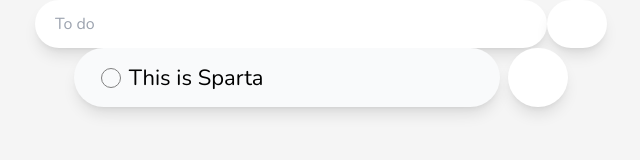
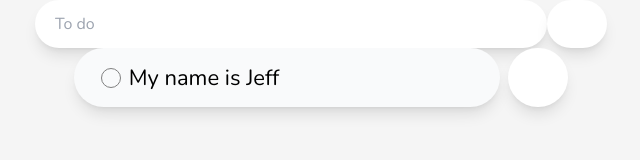
Before and after one commit to programmergeek/todo-list, a React (Create React App) app: page / in a window 1280 px wide. Shown: the top 160 px of the page, without its empty margins (319-959 px from the left). Built offline with nearby package versions, Linux system fonts and the light colour scheme; some icons are missing.

Commit message:
allow check field and todo item to recieve string input

```diff
--- a/src/App.tsx
+++ b/src/App.tsx
@@ -11,7 +11,7 @@ function App() {
     <ListContext.Provider value={value}>
       <div className="App">
         <InputForm />
-        <ToDoItem />
+        <ToDoItem value="My name is Jeff" />
       </div>
     </ListContext.Provider>
   );
--- a/src/Components/CheckField.tsx
+++ b/src/Components/CheckField.tsx
@@ -1,6 +1,6 @@
 import React, { useState } from "react";
 
-export const CheckField: React.FC = () => {
+export const CheckField: React.FC<{ value: string }> = ({ ...props }) => {
   const [isChecked, updateIsChecked] = useState(false);
 
   return (
@@ -20,7 +20,7 @@ export const CheckField: React.FC = () => {
         onChange={() => null}
       />
       <label htmlFor="test" className="relative cursor-pointer font-sans-serif">
-        This is Sparta
+        {props.value}
       </label>
       <div className="checkmark"></div>
     </div>
--- a/src/Components/ToDoItem.tsx
+++ b/src/Components/ToDoItem.tsx
@@ -1,16 +1,20 @@
 import React from "react";
 import { CheckField, OptionsButton } from ".";
 
-export const ToDoItem: React.FC = () => {
-  return <ToDoRecord />;
+type ToDoItemProps = {
+  value: string;
 };
 
-const ToDoRecord: React.FC = () => {
+export const ToDoItem: React.FC<ToDoItemProps> = ({ ...props }) => {
+  return <ToDoRecord value={props.value} />;
+};
+
+const ToDoRecord: React.FC<ToDoItemProps> = ({ ...props }) => {
   return (
     <div className="flex justify-center relative">
       <div className="flex mr-2 lg:w-4/12 md:w-1/2 w-4/5 rounded-full bg-gray-50 shadow-lg">
         <div className="mt-3 ml-5">
-          <CheckField />
+          <CheckField value={props.value} />
         </div>
       </div>
       <div className="absolute sm:relative right-[13vw] top-1.5 sm:flex sm:right-0 sm:top-0">
```
